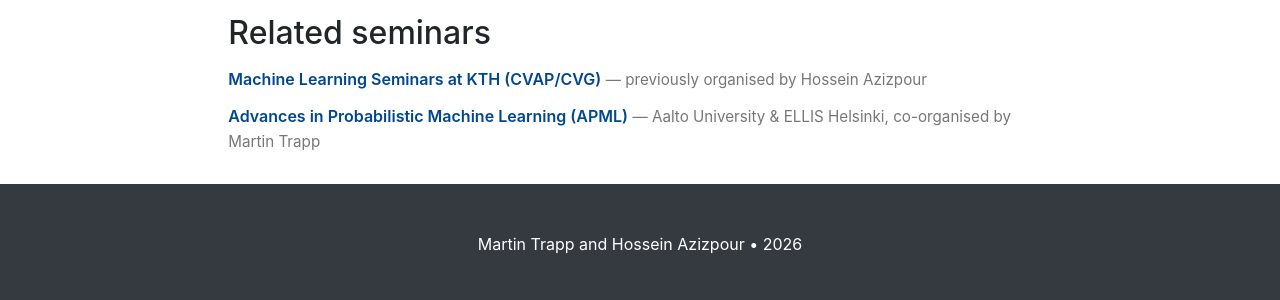
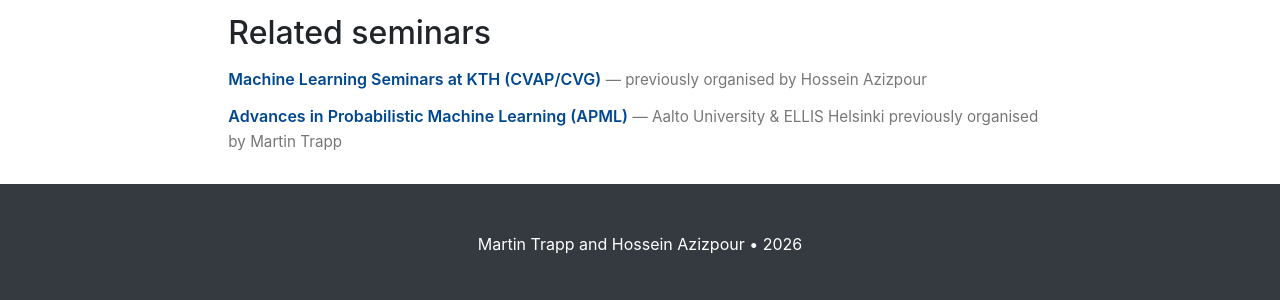
Before and after one commit to traml-lab/mlfika, a Jekyll site: the page built from index.html, in a window 1280 px wide. Shown: the part 1161-1461 px from the top of the page. Built offline with Jekyll 4.4.1, drawn with Linux system fonts in a browser that asks for light colours.

Commit message:
Update _config.yml

```diff
--- a/_config.yml
+++ b/_config.yml
@@ -33,5 +33,5 @@ related:
     note: "previously organised by Hossein Azizpour"
     url: "https://www.csc.kth.se/cvap/cvg/ml-seminars/"
   - name: "Advances in Probabilistic Machine Learning (APML)"
-    note: "Aalto University & ELLIS Helsinki, co-organised by Martin Trapp"
+    note: "Aalto University & ELLIS Helsinki previously organised by Martin Trapp"
     url: "https://aaltoml.github.io/apml/"
```
